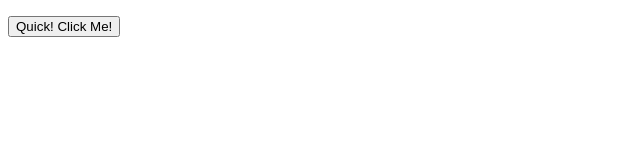
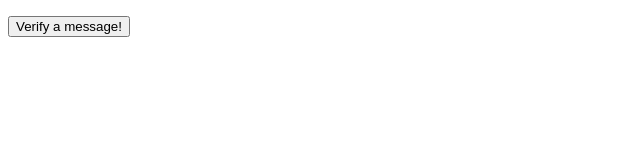
Before and after one commit to lookieitscrumblecookie4life/CS3-3Q-Cesium-AA3-Mayo, a plain HTML site: page index.html in a window 1280 px wide. Shown: the full height of the page, 0-640 px from the left. Drawn offline with Linux system fonts and the light colour scheme.

Commit message:
Add files via upload

```diff
--- a/index.html
+++ b/index.html
@@ -1,19 +1,17 @@
 <!DOCTYPE html>
 <html>
 <head>
-		<title>JavaScript Functions</title>
+    <title>JavaScript Conditions</title>
     <meta charset="UTF-8">
     <meta name="author" content="Jillian Chiu V. Mayo">
-		<meta name="laboratory activity number" content="2">
+    <meta name="laboratory activity number" content="3">
     <meta name="keywords" content="HTML, CSS, JavaScript">
     <meta name="revised" content="02-13-2025">
 </head>
+<body>
 
-	<body>
-		<p id="monstersCalc"></p>
-		<p id="result">
-			<button onclick="monstersCalc()">Quick! Click Me!</button>
-		</p>
+    <p id="result"></p>
+    <button onclick="messageVerifier()">Verify a message!</button>
 
     <script src="script.js"></script>
 </body>
--- a/script.js
+++ b/script.js
@@ -1,15 +1,15 @@
-function monstersCalc() {
-    let initialPopulation = prompt('Enter the initial population: ');
-    let rateGrowth = prompt('Enter the rate of growth: ');
-    let timeHours = prompt('Enter the time in hours: ');
+function messageVerifier() {
+    let message = prompt('Enter a message: ');
 
-    let s = parseFloat(initialPopulation) * Math.pow(Math.E, (parseFloat(rateGrowth) * parseFloat(timeHours)));
-    let finalPopulation = Math.round(s);
-
-    let monsterLocation = prompt('Enter the location of the monster: ');
-    let monsterName = prompt('Enter the name of the monster: ');
-
-    let monsterInfos = monsterLocation.concat(' ', monsterName).toUpperCase;
-
-    document.getElementById('monstersCalc').innerHTML = 'After ' + timeHours + ' hours, the population of ' + monsterInfos + ' has increased to ' + finalPopulation + '!';
+    if (message.indexOf('FR') !== -1) {
+        document.getElementById('result').innerHTML = 'The message "' + message + '" is legitimate!';
+    } else if ((message.indexOf('FR') !== -1) && (message.indexOf('AI') !== -1)) {
+        document.getElementById('result').innerHTML = 'The message "' + message + '" is legitimate!';
+    } else if (message.indexOf('AI') !== -1) {
+        document.getElementById('result').innerHTML = 'The message "' + message + '" is tampered!';
+    } else if ((message.indexOf('aI') !== -1) || (message.indexOf('Ai') !== -1)) {
+        document.getElementById('result').innerHTML = 'The message "' + message + '" is tampered!';
+    } else {
+        document.getElementById('result').innerHTML = 'The message "' + message + '" is not yet encoded!';
+    }
 }
```
Lines whose indentation alone changed are shown as unchanged.
